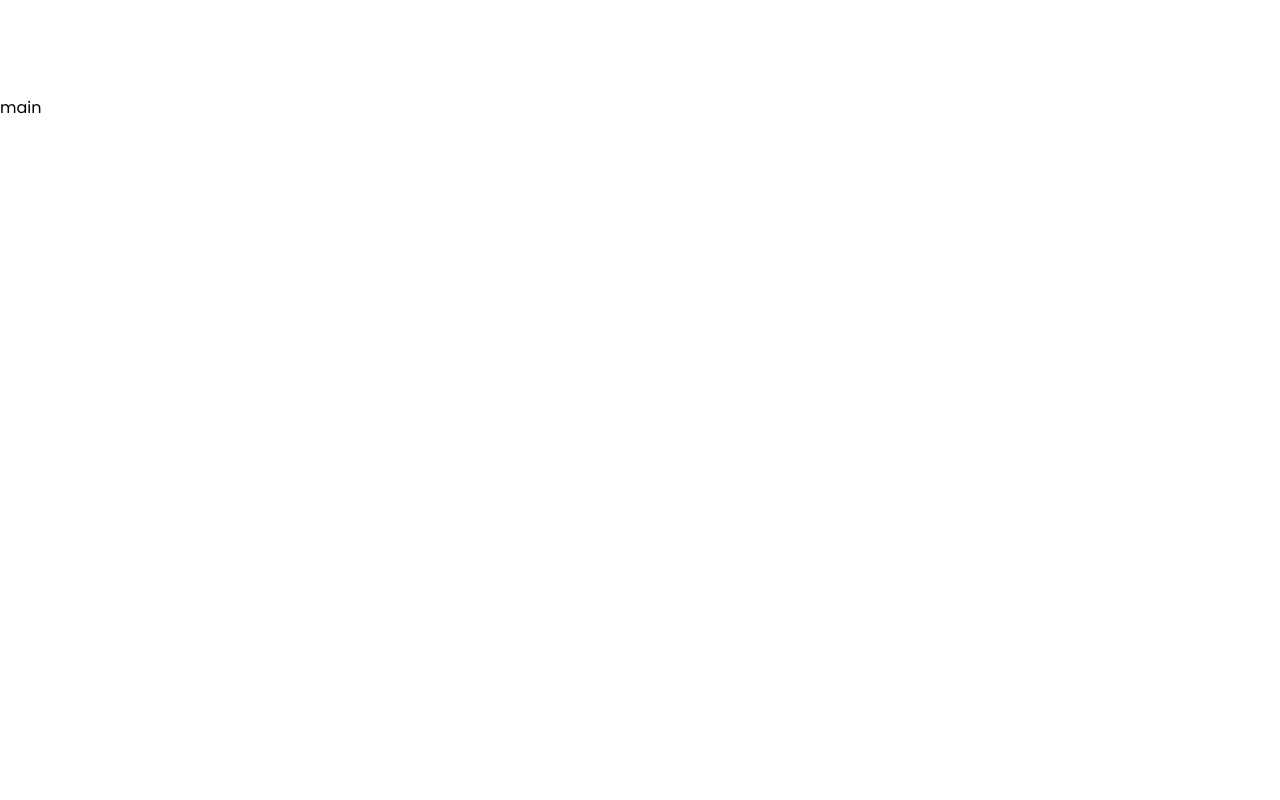
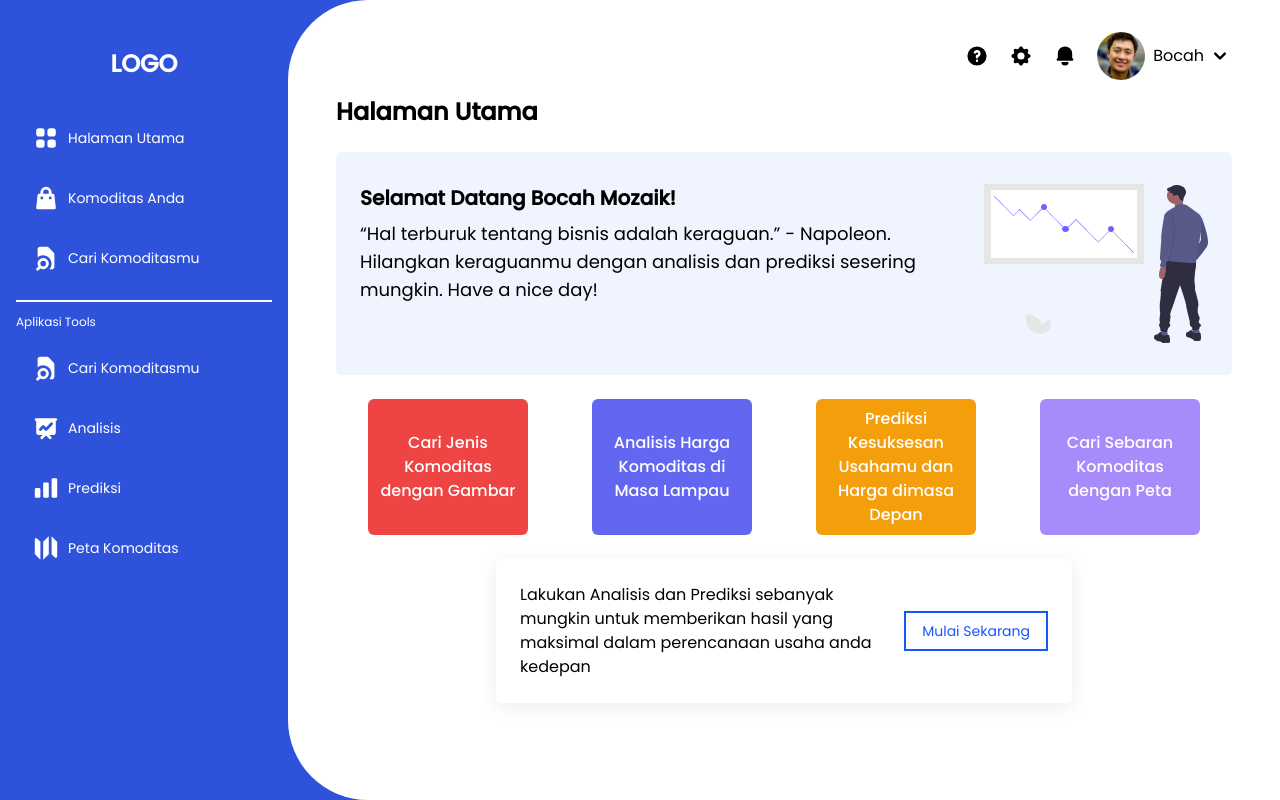
Before and after one commit to alfonsus20/gudity-gemastik-frontend, a React (Create React App) app: page /dashboard in a window 1280 px wide. Built offline with nearby package versions, Linux system fonts and the light colour scheme.

Commit message:
feat: add dashboard homepage

```diff
--- /dev/null
+++ b/src/components/NavbarDashboard.tsx
@@ -0,0 +1,39 @@
+import {
+  QuestionMarkCircleIcon,
+  BellIcon,
+  CogIcon,
+  ChevronDownIcon,
+} from "@heroicons/react/solid";
+import React from "react";
+import { Link } from "react-router-dom";
+
+const NavbarDashboard = () => {
+  return (
+    <div className='w-full mb-4'>
+      <div className="flex flex-row items-center justify-end gap-x-5">
+        <Link to="/dashboard">
+          <QuestionMarkCircleIcon className="h-6 w-6" />
+        </Link>
+        <Link to="/dashboard">
+          <CogIcon className="h-6 w-6" />
+        </Link>
+        <Link to="/dashboard">
+          <BellIcon className="h-6 w-6" />
+        </Link>
+        <div className="flex flex-row items-center gap-x-1">
+          <div>
+            <img
+              src="/assets/pictures/user-random.jpg"
+              className="w-12 h-12 rounded-full mr-1"
+              alt="user"
+            />
+          </div>
+          <p>Bocah</p>
+          <ChevronDownIcon className="w-6 h-6" />
+        </div>
+      </div>
+    </div>
+  );
+};
+
+export default NavbarDashboard;
--- a/src/routes/DashboardRoutes.tsx
+++ b/src/routes/DashboardRoutes.tsx
@@ -1,18 +1,52 @@
+import { ViewGridIcon } from "@heroicons/react/solid";
 import React from "react";
-import { Route, Switch, useRouteMatch } from "react-router-dom";
+import { Link, Route, Switch, useRouteMatch } from "react-router-dom";
+import NavbarDashboard from "../components/NavbarDashboard";
+import Home from "../screens/dashboard/Home";
+import { SIDEBAR_ITEMS } from "../utils/constants";
 
 const DashboardRoutes = () => {
   const { path } = useRouteMatch();
 
   return (
-    <div className="">
-      <div></div>
+    <div className="flex flex-row min-h-screen bg-blue-admin relative">
+      <div className="flex-shrink-0 w-72 bg-blue-admin min-h-screen flex flex-col items-center ">
+        <div className="text-white text-2xl font-semibold mt-12 mb-8">LOGO</div>
+        <div className=" flex flex-col w-full px-4 space-y-2 mb-4">
+          {SIDEBAR_ITEMS.slice(0, 3).map((item) => (
+            <Link
+              to={item.pathName}
+              className="flex flex-row items-center px-4 py-3 w-full text-white rounded-md hover:text-blue-admin hover:bg-white"
+            >
+              <span className="mr-2">{item.icon}</span>{" "}
+              <span className="text-sm">{item.text}</span>
+            </Link>
+          ))}
+        </div>
+        <div className="w-full">
+          <p className="text-left text-xs text-white border-t-2 border-white mx-4 py-3">
+            Aplikasi Tools
+          </p>
+        </div>
+        <div className=" flex flex-col w-full px-4 space-y-2">
+          {SIDEBAR_ITEMS.slice(2, SIDEBAR_ITEMS.length).map((item) => (
+            <Link
+              to={item.pathName}
+              className="flex flex-row items-center px-4 py-3 w-full text-white rounded-md hover:text-blue-admin hover:bg-white"
+            >
+              <span className="mr-2">{item.icon}</span>{" "}
+              <span className="text-sm">{item.text}</span>
+            </Link>
+          ))}
+        </div>
+      </div>
+      <div
+        className="flex-auto bg-white py-8 px-12"
+        style={{ borderRadius: "5rem 0rem 0rem 5rem" }}
+      >
+        <NavbarDashboard />
         <Switch>
-        <Route
-          path={path}
-          exact
-          component={() => <div className="mt-24">main</div>}
-        />
+          <Route path={path} exact component={Home} />
           <Route
             path={`${path}/profile`}
             exact
@@ -21,6 +55,7 @@ const DashboardRoutes = () => {
           <div className="mt-24">profile</div>
         </Switch>
       </div>
+    </div>
   );
 };
 
--- /dev/null
+++ b/src/screens/dashboard/Home.tsx
@@ -0,0 +1,50 @@
+import React from "react";
+import Button from "../../components/Button";
+import { DASHBOARD_FEATURES } from "../../utils/constants";
+
+const Home = () => {
+  return (
+    <div className="space-y-6">
+      <h2 className="text-2xl font-semibold mb-5">Halaman Utama</h2>
+      <div
+        className="flex flex-row px-6 py-8 rounded-md"
+        style={{ backgroundColor: "#F0F4FF" }}
+      >
+        <div className="flex-auto">
+          <h3 className="font-semibold text-xl mb-2">
+            Selamat Datang Bocah Mozaik!
+          </h3>
+          <p className="text-lg">
+            “Hal terburuk tentang bisnis adalah keraguan.” - Napoleon. Hilangkan
+            keraguanmu dengan analisis dan prediksi sesering mungkin. Have a
+            nice day!
+          </p>
+        </div>
+        <div className="flex-shrink-0 hidden md:block">
+          <img src="/assets/icons/visualization.png" alt="analisis" />
+        </div>
+      </div>
+      <div className="grid grid-cols-4">
+        {DASHBOARD_FEATURES.map((feature, i) => (
+          <p
+            className={`${feature.backgroundColor} mx-auto p-2 col-span-1 w-40 text-white rounded-md text-center flex items-center font-medium`}
+            key={i}
+          >
+            {feature.text}
+          </p>
+        ))}
+      </div>
+      <div className="flex flex-row shadow p-6 max-w-xl rounded-md items-center mx-auto">
+        <p>
+          Lakukan Analisis dan Prediksi sebanyak mungkin untuk memberikan hasil
+          yang maksimal dalam perencanaan usaha anda kedepan
+        </p>
+        <div className="flex-shrink-0">
+          <Button variant="secondary" text="Mulai Sekarang" size="md" />
+        </div>
+      </div>
+    </div>
+  );
+};
+
+export default Home;
--- a/src/utils/constants.tsx
+++ b/src/utils/constants.tsx
@@ -1,7 +1,13 @@
 import { FeatureCardProps } from "../components/FeatureCard";
 import {
+  ViewGridIcon,
+  ShoppingBagIcon,
   ShoppingCartIcon,
   QuestionMarkCircleIcon,
+  DocumentSearchIcon,
+  PresentationChartLineIcon,
+  ChartBarIcon,
+  MapIcon,
 } from "@heroicons/react/solid";
 
 export type QuickAccessFeature = {
@@ -132,3 +138,54 @@ export const ROUTES_WITHOUT_NAVBAR: string[] = [
   "umkm",
   "komoditas",
 ];
+
+type SideBarItem = {
+  icon: React.ReactNode;
+  text: string;
+  pathName: string;
+};
+
+export const SIDEBAR_ITEMS: SideBarItem[] = [
+  {
+    icon: <ViewGridIcon className="w-7 h-7" />,
+    text: "Halaman Utama",
+    pathName: "/dashboard",
+  },
+  {
+    icon: <ShoppingBagIcon className="w-7 h-7" />,
+    text: "Komoditas Anda",
+    pathName: "/dashboard/komoditas",
+  },
+  {
+    icon: <DocumentSearchIcon className="w-7 h-7" />,
+    text: "Cari Komoditasmu",
+    pathName: "/dashboard/cari-komoditas",
+  },
+  {
+    icon: <PresentationChartLineIcon className="w-7 h-7" />,
+    text: "Analisis",
+    pathName: "/dashboard/analisis",
+  },
+  {
+    icon: <ChartBarIcon className="w-7 h-7" />,
+    text: "Prediksi",
+    pathName: "dashboard/prediksi",
+  },
+  {
+    icon: <MapIcon className="w-7 h-7" />,
+    text: "Peta Komoditas",
+    pathName: "dashboard/peta-komoditas",
+  },
+];
+
+type DashboardFeature = {
+  text: string;
+  backgroundColor: string;
+};
+
+export const DASHBOARD_FEATURES: DashboardFeature[] = [
+  { text: "Cari Jenis Komoditas dengan Gambar", backgroundColor: "bg-red-500" },
+  { text: "Analisis Harga Komoditas di Masa Lampau", backgroundColor: "bg-indigo-500" },
+  { text: "Prediksi Kesuksesan Usahamu dan Harga dimasa Depan", backgroundColor: "bg-yellow-500" },
+  { text: "Cari Sebaran Komoditas dengan Peta", backgroundColor: "bg-purple-400" },
+];
--- a/tailwind.config.js
+++ b/tailwind.config.js
@@ -13,7 +13,8 @@ module.exports = {
           marker: "#1D2D74",
           dark: "#110828",
           light : '#186CFF',
-          progress : '#8BA9FF'
+          progress : '#8BA9FF',
+          admin : '#2E53DA'
         },
         violet: "#1D103D",
         gray: {
```
Also changed, not shown: public/assets/icons/visualization.png (added), public/assets/pictures/user-random.jpg (added). Lines whose indentation alone changed are shown as unchanged.
